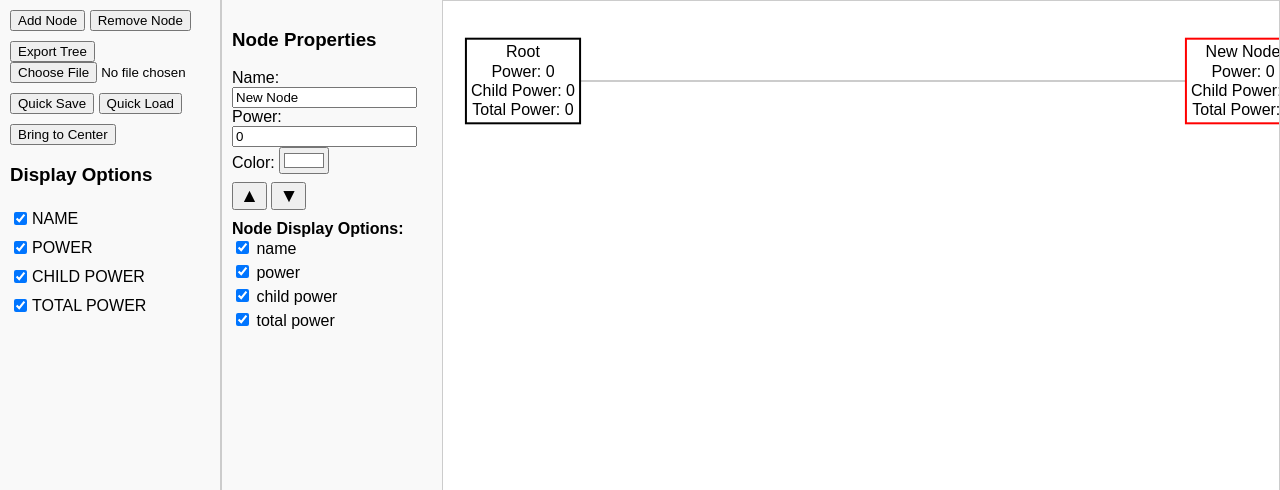
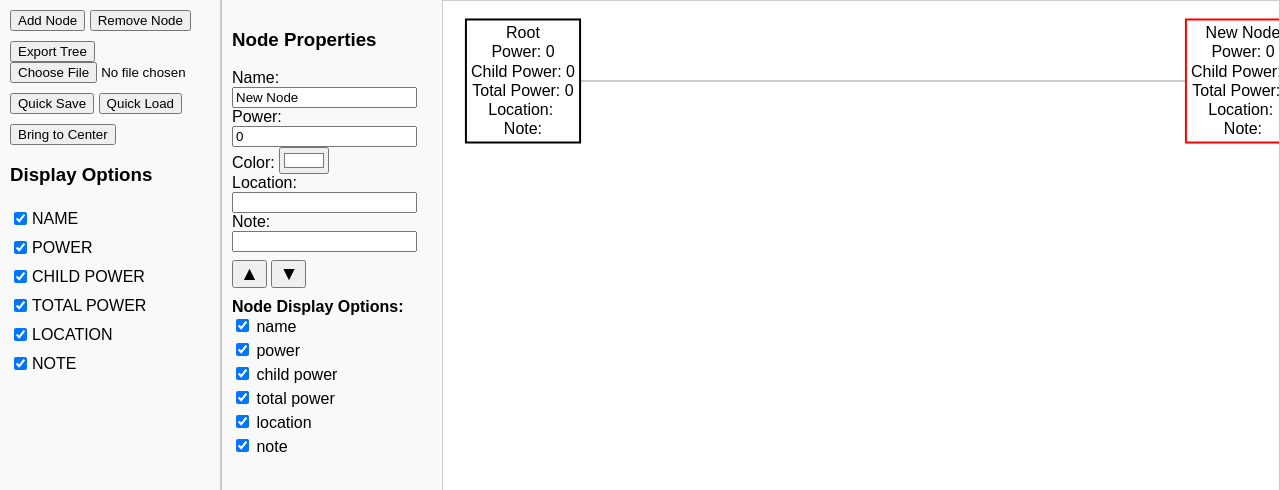
Before and after one commit to fxstation/GraphVisualiser, a plain HTML site: page index.html in a window 1280 px wide. Both pictures are taken after a click on the button "Add Node". Shown: the top 490 px of the page. Drawn offline with nearby package versions, Linux system fonts and the light colour scheme.

Commit message:
Add 2 more attributes, location and note

```diff
--- a/index.html
+++ b/index.html
@@ -57,6 +57,8 @@
             <label>Name: <input type="text" id="node-name"></label><br>
             <label>Power: <input type="number" step="0.01" id="node-power"></label><br>
             <label>Color: <input type="color" id="node-color"></label><br>
+            <label>Location: <input type="text" id="node-location"></label><br>
+            <label>Note: <input type="text" id="node-note"></label><br>
             <div id="order-buttons" style="margin:8px 0;">
                 <button id="move-up" title="Move node up" style="font-size:1.2em;">▲</button>
                 <button id="move-down" title="Move node down" style="font-size:1.2em;">▼</button>
--- a/script.js
+++ b/script.js
@@ -3,12 +3,16 @@ let treeData = {
     name: "Root",
     power: 0,
     color: "#ffffff",
+    location: "",
+    note: "",
     children: [],
     displayOptions: {
         name: true,
         power: true,
         child_power: true,
-        total_power: true
+        total_power: true,
+        location: true,
+        note: true
     }
 };
 
@@ -16,7 +20,7 @@ let draggedNode = null;
 let dropTarget = null;
 let selectedNode = null;
 let nodeIdCounter = 1;
-let displayAttributes = ['name', 'power', 'child_power', 'total_power'];
+let displayAttributes = ['name', 'power', 'child_power', 'total_power', 'location', 'note'];
 let root;
 let isDragging = false;
 let isPanning = false;
@@ -47,6 +51,13 @@ function updateTree() {
                 return sum + child.total_power;
             }, 0);
             node.total_power = node.child_power + node.power;
+        }
+        // Ensure new attributes exist
+        if (node.location === undefined) node.location = "";
+        if (node.note === undefined) node.note = "";
+        if (!node.displayOptions) {
+            node.displayOptions = {};
+            displayAttributes.forEach(attr => node.displayOptions[attr] = true);
         }
     }
     computePowers(treeData);
@@ -126,6 +137,8 @@ function updateTree() {
             if (attr === 'power') return `Power: ${d.data.power}`;
             if (attr === 'child_power') return `Child Power: ${d.data.child_power}`;
             if (attr === 'total_power') return `Total Power: ${d.data.total_power}`;
+            if (attr === 'location') return `Location: ${d.data.location}`;
+            if (attr === 'note') return `Note: ${d.data.note}`;
         });
         lines.forEach((line, i) => {
             textGroup.append("tspan")
@@ -233,6 +246,8 @@ function selectNode(node) {
     document.getElementById("node-name").value = node.name;
     document.getElementById("node-power").value = node.power;
     document.getElementById("node-color").value = node.color;
+    document.getElementById("node-location").value = node.location || "";
+    document.getElementById("node-note").value = node.note || "";
     updateNodeDisplayOptionsUI();
     updateTree();
 }
@@ -241,7 +256,7 @@ function updateNodeDisplayOptionsUI() {
     const container = document.getElementById("node-display-options");
     container.innerHTML = "<strong>Node Display Options:</strong><br>";
     if (!selectedNode) return;
-    ["name", "power", "child_power", "total_power"].forEach(attr => {
+    displayAttributes.forEach(attr => {
         const label = document.createElement("label");
         label.style.display = "block";
         label.style.marginBottom = "4px";
@@ -261,8 +276,10 @@ function updateNodeProperties() {
         selectedNode.name = document.getElementById("node-name").value;
         selectedNode.power = parseFloat(document.getElementById("node-power").value) || 0;
         selectedNode.color = document.getElementById("node-color").value;
+        selectedNode.location = document.getElementById("node-location").value;
+        selectedNode.note = document.getElementById("node-note").value;
         // Update display options from checkboxes
-        ["name", "power", "child_power", "total_power"].forEach(attr => {
+        displayAttributes.forEach(attr => {
             const cb = document.getElementById("node-display-" + attr);
             if (cb) selectedNode.displayOptions[attr] = cb.checked;
         });
@@ -277,12 +294,16 @@ function addNode() {
         name: "New Node",
         power: 0,
         color: "#ffffff",
+        location: "",
+        note: "",
         children: [],
         displayOptions: {
             name: true,
             power: true,
             child_power: true,
-            total_power: true
+            total_power: true,
+            location: true,
+            note: true
         }
     };
     parent.children.push(newNode);
@@ -383,6 +404,8 @@ document.getElementById("import-tree").addEventListener("change", importTree);
 document.getElementById("node-name").addEventListener("input", updateNodeProperties);
 document.getElementById("node-power").addEventListener("input", updateNodeProperties);
 document.getElementById("node-color").addEventListener("input", updateNodeProperties);
+document.getElementById("node-location").addEventListener("input", updateNodeProperties);
+document.getElementById("node-note").addEventListener("input", updateNodeProperties);
 
 function updateTransform() {
     g.attr("transform", `translate(${panOffset.x},${panOffset.y}) scale(${zoomLevel})`);
```
